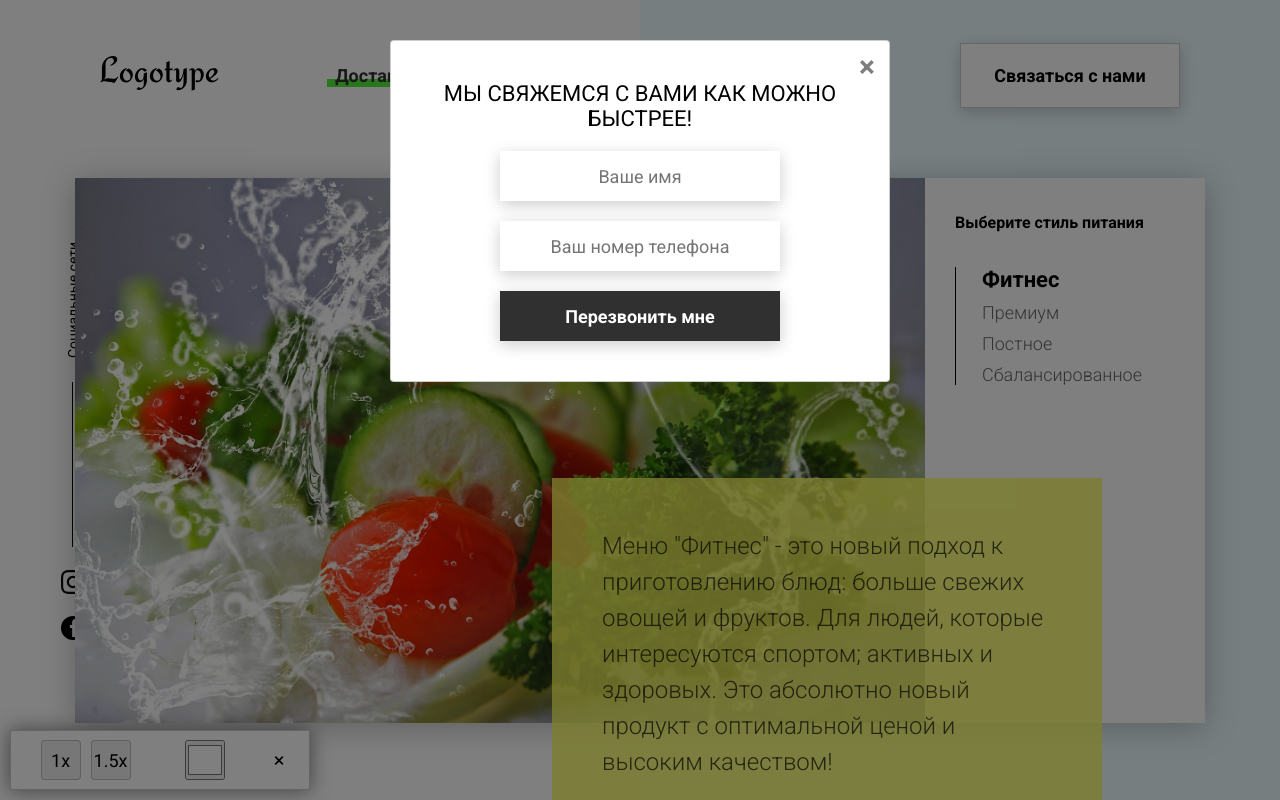
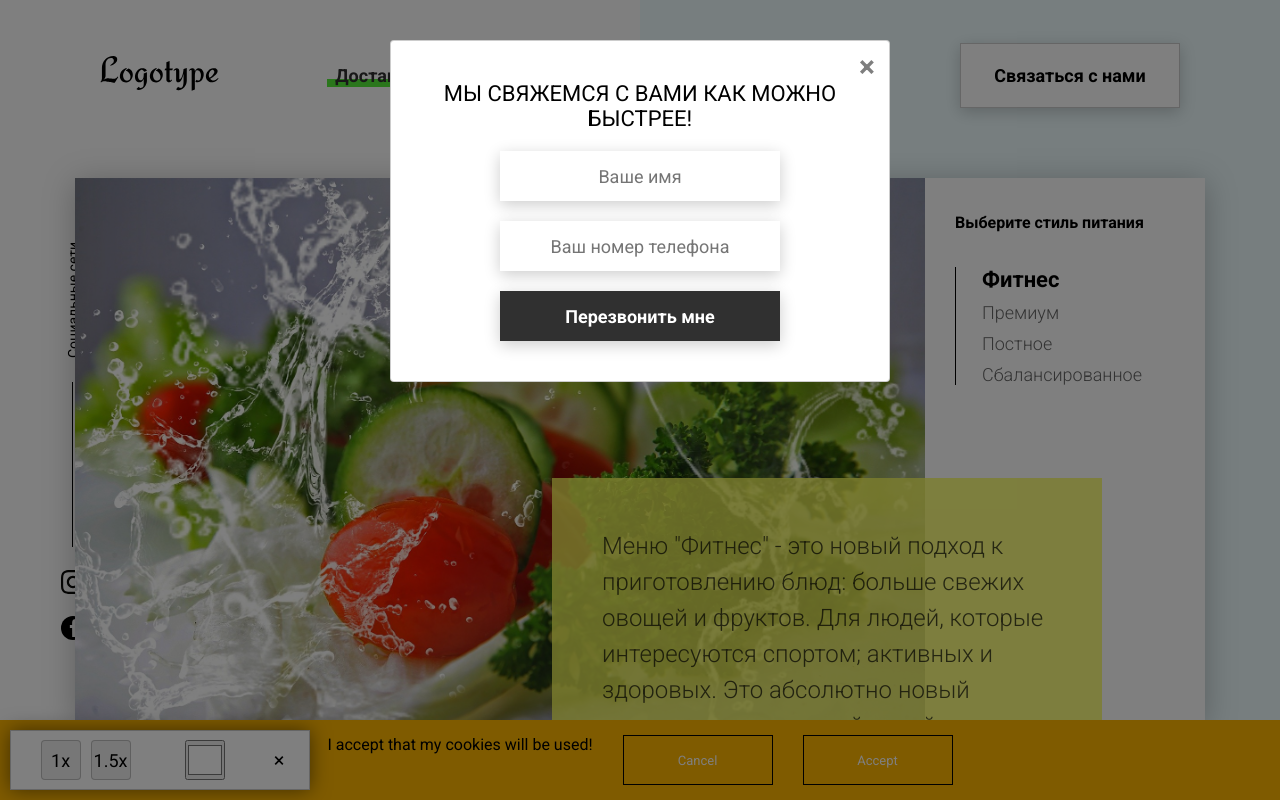
Before and after one commit to Tssuyu/Food_dist, a website built with webpack: page index.html in a window 1280 px wide. Shown: the top 800 px of the page. Built offline with nearby package versions, Linux system fonts and the light colour scheme; files whose address does not match are found by name.

Commit message:
add cookies

```diff
--- /dev/null
+++ b/css/cookieConsent.css
@@ -0,0 +1,25 @@
+.popup {
+    position: fixed;
+    bottom: -100%;
+    width: 100%;
+    height: 80px;
+    background-color: rgb(255, 183, 0);
+    display: flex;
+    justify-content: center;
+    align-items: center;
+    transition: 0.3s all;
+}
+
+.popup_active {
+    bottom: 0;
+}
+
+.btn_cookie {
+    width: 150px;
+    height: 50px;
+    text-align: center;
+    color: #fff;
+    margin-left: 30px;
+    border: 1px solid black;
+    background-color: transparent;
+}
--- a/index.html
+++ b/index.html
@@ -6,6 +6,8 @@
     <meta name="viewport" content="width=device-width, initial-scale=1.0">
     <title>Food</title>
     <link rel="stylesheet" href="css/style.css">
+    <link rel="stylesheet" type="text/css" href="https://cdn.jsdelivr.net/npm/cookieconsent@3/build/cookieconsent.min.css" />
+    <link rel="stylesheet" href="css/cookieConsent.css">
 </head>
 
 <body>
@@ -166,7 +168,8 @@
                     <div class="calculating__choose calculating__choose_medium">
                         <input type="text" id="height" placeholder="Введите рост (см)" class="calculating__choose-item">
                         <input type="text" id="weight" placeholder="Введите вес (кг)" class="calculating__choose-item">
-                        <input type="text" id="age" placeholder="Введите возраст (лет)" class="calculating__choose-item">
+                        <input type="text" id="age" placeholder="Введите возраст (лет)"
+                            class="calculating__choose-item">
                     </div>
 
                     <div class="calculating__subtitle">
@@ -174,7 +177,8 @@
                     </div>
                     <div class="calculating__choose calculating__choose_big">
                         <div data-ratio="1.2" id="low" class="calculating__choose-item">Низкая активность </div>
-                        <div data-ratio="1.375" id="small" class="calculating__choose-item calculating__choose-item_active">Невысокая
+                        <div data-ratio="1.375" id="small"
+                            class="calculating__choose-item calculating__choose-item_active">Невысокая
                             активность</div>
                         <div data-ratio="1.55" id="medium" class="calculating__choose-item">Умеренная активность</div>
                         <div data-ratio="1.725" id="high" class="calculating__choose-item">Высокая активность</div>
@@ -286,8 +290,19 @@
                 </div>
             </div>
         </div>
-    <script src="https://cdnjs.cloudflare.com/ajax/libs/axios/1.11.0/axios.min.js" integrity="sha512-h9644v03pHqrIHThkvXhB2PJ8zf5E9IyVnrSfZg8Yj8k4RsO4zldcQc4Bi9iVLUCCsqNY0b4WXVV4UB+wbWENA==" crossorigin="anonymous" referrerpolicy="no-referrer"></script>
+        <div class="popup">
+            <div class="container">
+                I accept that my cookies will be used!
+                <button data-cancel class="btn_cookie">Cancel</button>
+                <button data-confirm class="btn_cookie">Accept</button>
+            </div>
+        </div>
+
+        <script src="https://cdnjs.cloudflare.com/ajax/libs/axios/1.11.0/axios.min.js"
+            integrity="sha512-h9644v03pHqrIHThkvXhB2PJ8zf5E9IyVnrSfZg8Yj8k4RsO4zldcQc4Bi9iVLUCCsqNY0b4WXVV4UB+wbWENA=="
+            crossorigin="anonymous" referrerpolicy="no-referrer"></script>
         <script src="dist/bundle.js"></script>
+        <script src="js/services/cookieConsent.js"></script>
 </body>
 
 </html>
--- /dev/null
+++ b/js/services/cookieConsent.js
@@ -0,0 +1,41 @@
+window.addEventListener('DOMContentLoaded', () => {
+    const   cookieStorage = {
+                getItem: (key) => {
+                    const cookies = document.cookie.split(';')
+                                                    .map(cookie => cookie.split('='))
+                                                    .reduce((acc, [key, value]) => ({...acc, [key.trim()] : value}), {});
+                    return cookies[key];
+                },
+
+                setItem: (key, value) => {
+                    document.cookie = `${key}=${value};expires=Sun, 16 July 3567 06-23-41 GTM`;
+                }
+            },
+            storageType = cookieStorage;
+            consentPropertyType = 'site_consent',
+            popup = document.querySelector('.popup'),
+            btnConfirm = document.querySelector('[data-confirm]'),
+            btnCancel = document.querySelector('[data-cancel]'),
+            hasConsented = () => storageType.getItem(consentPropertyType) === 'true' ? true : false,
+            toggleStorage = (prop) => storageType.setItem(consentPropertyType, prop);
+
+
+    if (hasConsented()) {
+        console.log("Loading...");
+    } else {
+        popup.classList.add('popup_active');
+    }
+
+    btnConfirm.addEventListener('click', () => {
+        toggleStorage(true);
+        popup.classList.remove('popup_active');
+        console.log("Loading...");
+    })
+
+    btnCancel.addEventListener('click', () => {
+        toggleStorage(false);
+        popup.classList.remove('popup_active');
+        console.log("Canceled...");
+    })
+
+})
```
Lines whose indentation alone changed are shown as unchanged.
